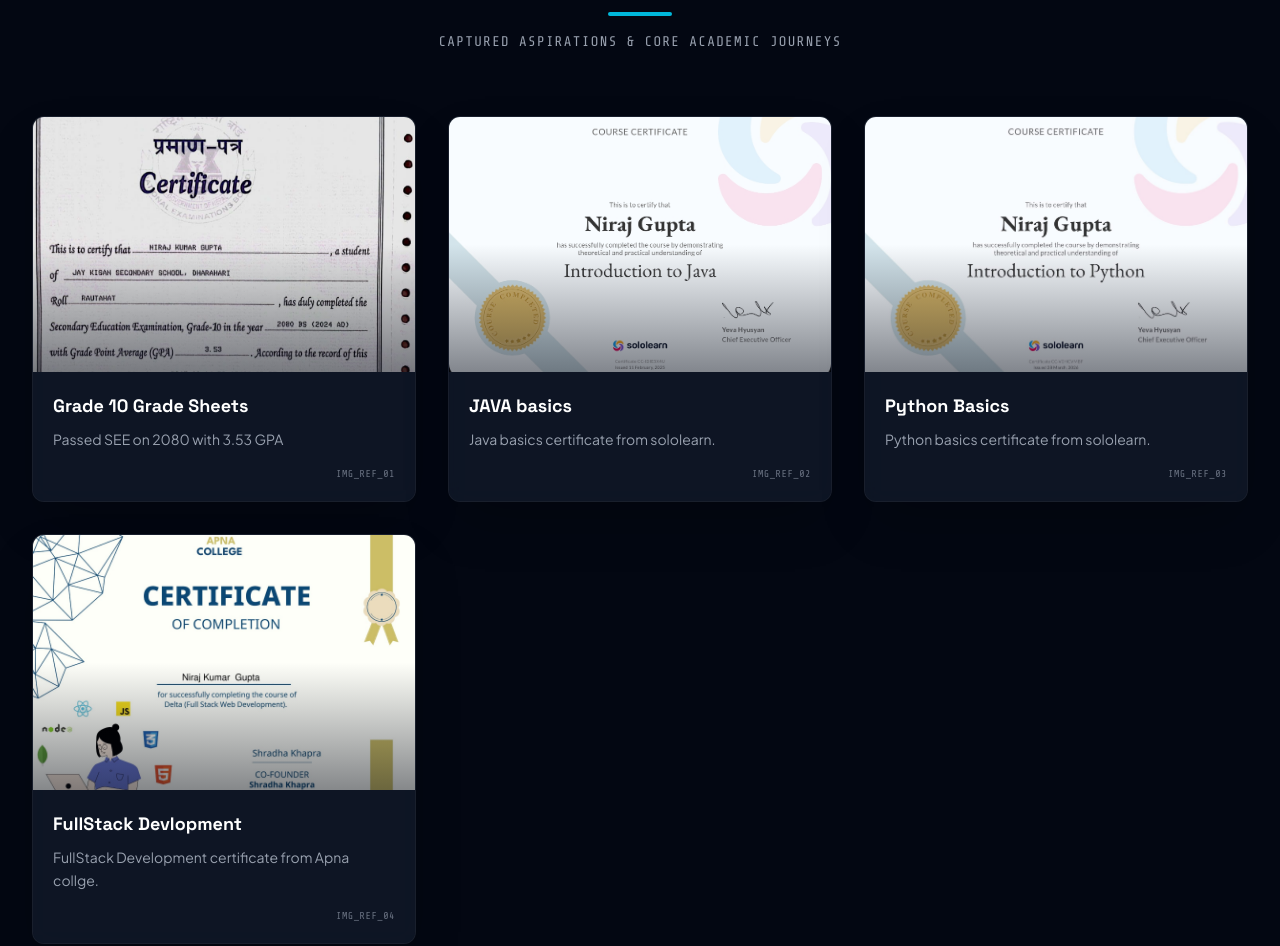
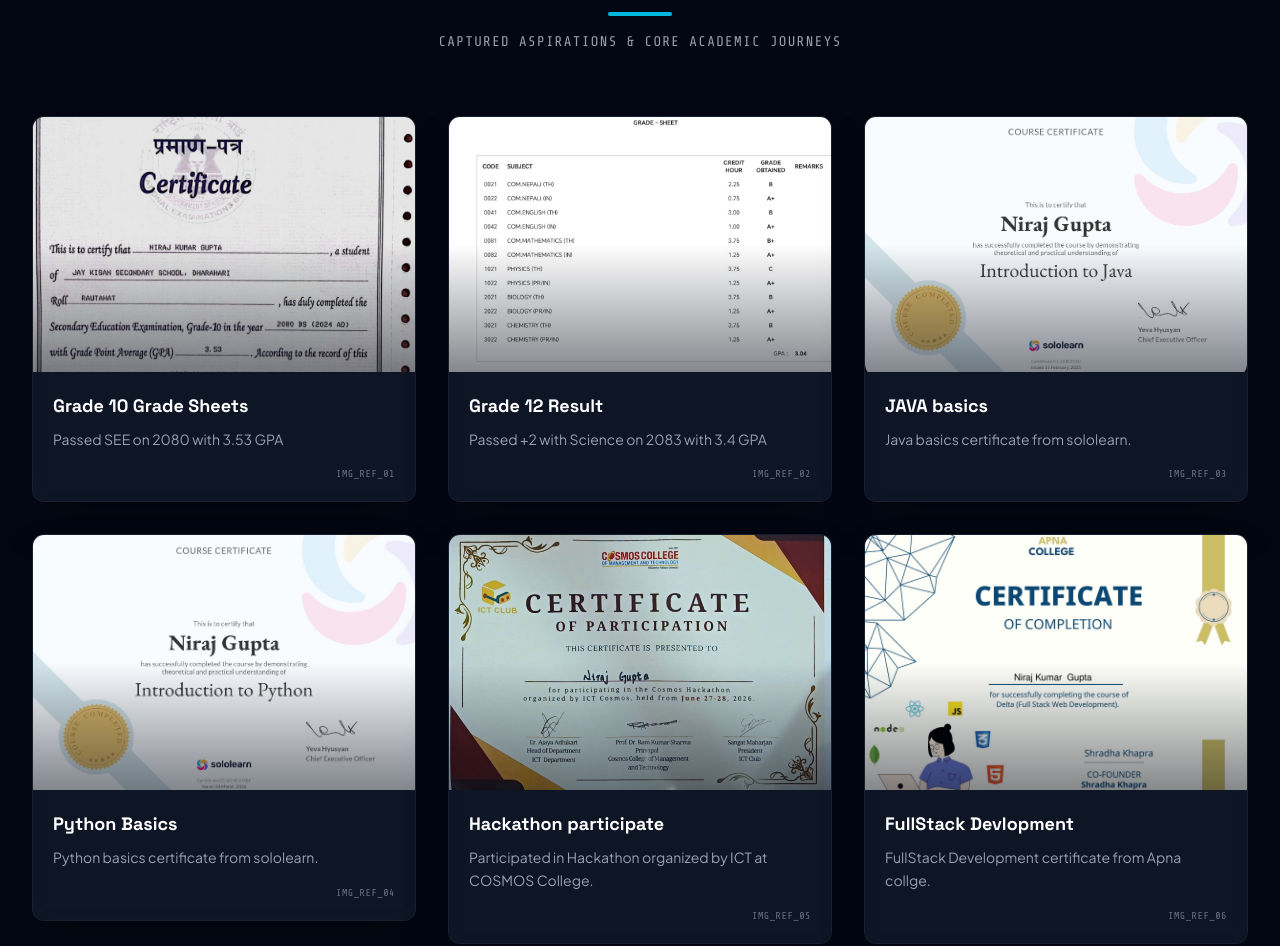
Before and after one commit to Niraj-dev-Hub/nirgupta.com.np, a React (Vite) app: page / in a window 1280 px wide. Shown: the part 4586-5532 px from the top of the page. Built offline with nearby package versions, Linux system fonts and the light colour scheme.

Commit message:
editing data.ts file

```diff
--- a/src/data.ts
+++ b/src/data.ts
@@ -126,11 +126,11 @@
     title: "Grade 10 Grade Sheets",
     description: "Passed SEE on 2080 with 3.53 GPA",
   },
-  // {
-  //   url: "/images/12Res.jpeg",
-  //   title: "Grade 12 Result",
-  //   description: "Passed +2 with Science on 2083 with 3.4 GPA",
-  // },
+  {
+    url: "/images/12Res.jpeg",
+    title: "Grade 12 Result",
+    description: "Passed +2 with Science on 2083 with 3.4 GPA",
+  },
   {
     url: "/images/java.jpeg",
     title: "JAVA basics",
@@ -141,11 +141,11 @@
     title: "Python Basics",
     description: "Python basics certificate from sololearn.",
   },
-  // {
-  //   url: "/images/hackthon.jpeg",
-  //   title: "Hackathon participate",
-  //   description: "Participated in Hackathon organized by ICT at COSMOS College.",
-  // },
+  {
+    url: "/images/hackthon.jpeg",
+    title: "Hackathon participate",
+    description: "Participated in Hackathon organized by ICT at COSMOS College.",
+  },
   {
     url: "/images/sigma.jpeg",
     title: "FullStack Devlopment",
```
